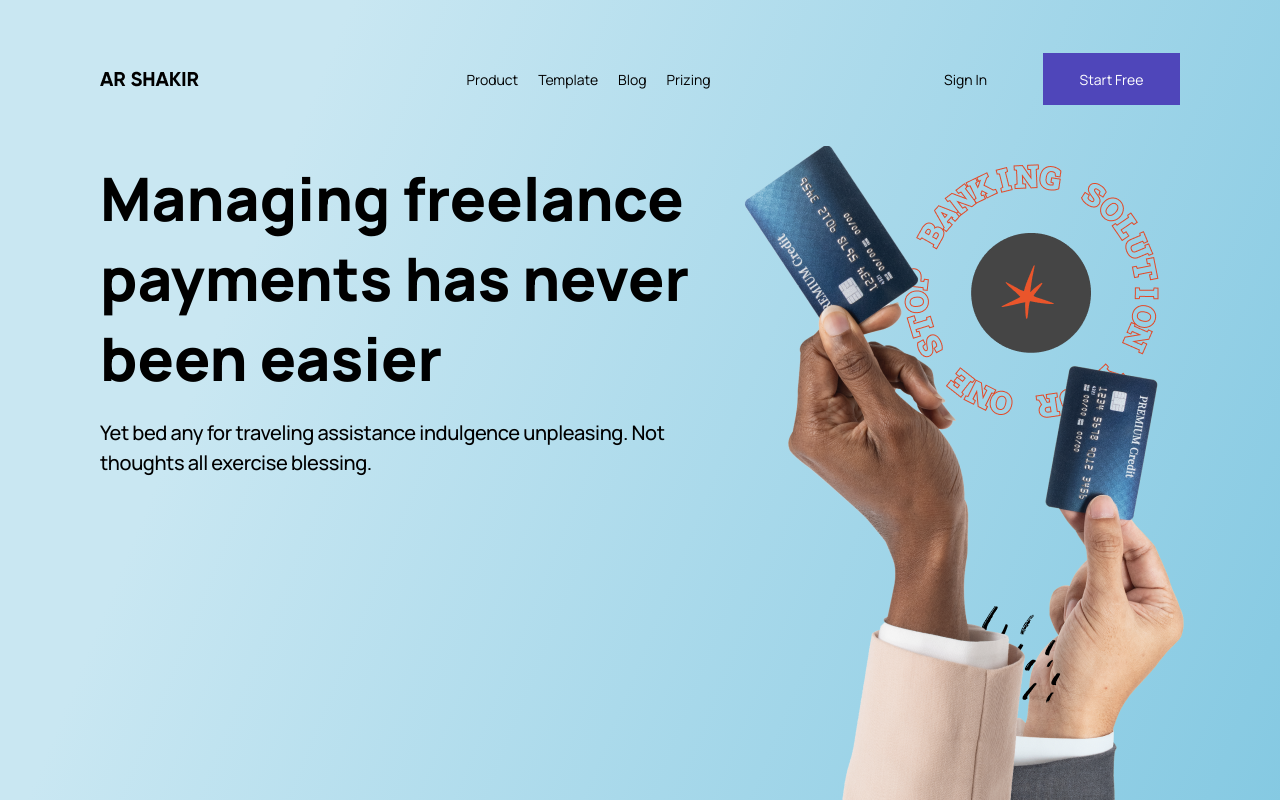
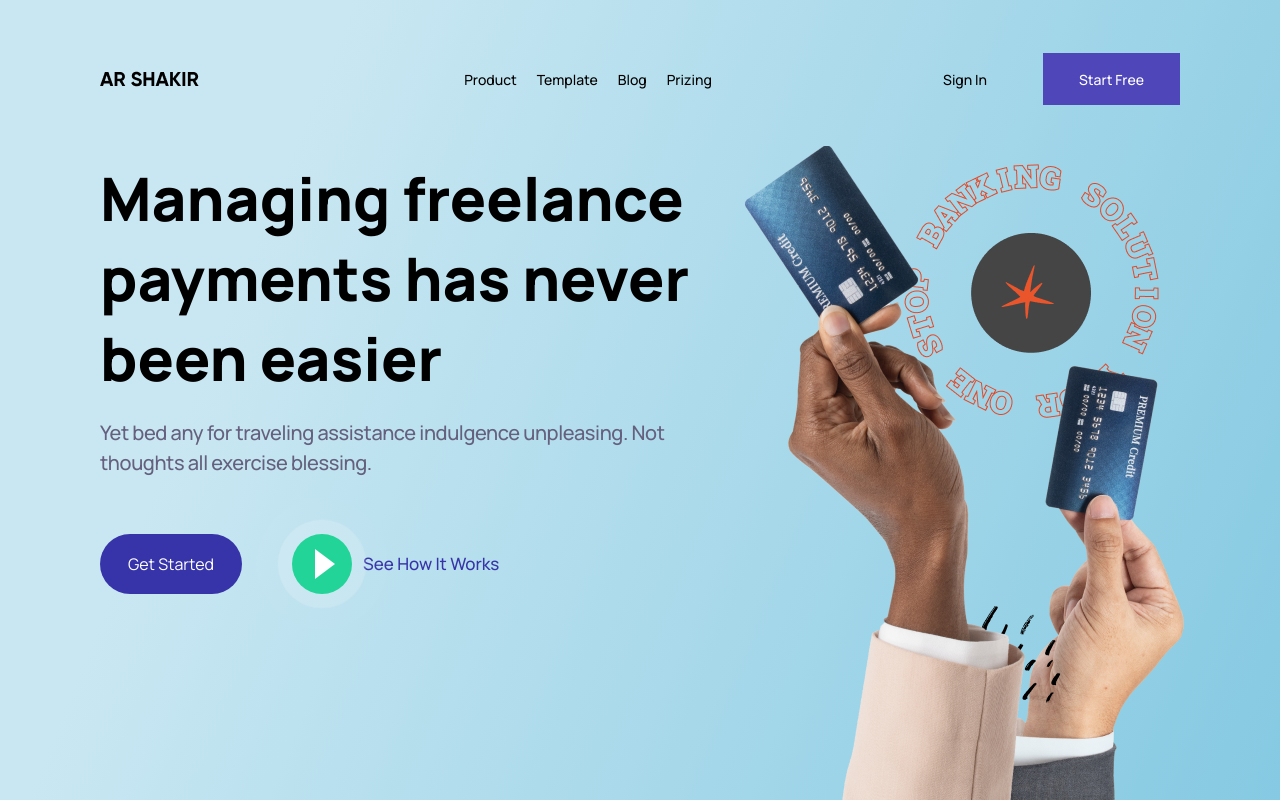
Before and after one commit to Surajpok/webo_frontend_suraj-pokhrel_test, a React (Create React App) app: page / in a window 1280 px wide. Shown: the top 800 px of the page. Built offline with nearby package versions, Linux system fonts and the light colour scheme.

Commit message:
hero section and its buttons added with wave animation

```diff
--- a/src/assets/scss/Header.scss
+++ b/src/assets/scss/Header.scss
@@ -16,6 +16,7 @@
 
     .header_item_box {
         font-size: 1.4rem;
+        font-weight: $font-weight-regular;
 
         ul {
             display: flex;
@@ -25,15 +26,22 @@
             li {
                 text-decoration: none;
                 list-style: none;
+
+                a {
+                    text-decoration: none;
+                    color: $primary-color;
+                }
             }
         }
     }
 
     .header_buttons_box {
         font-size: 1.4rem;
+        font-weight: $font-weight-regular;
         display: flex;
         gap: 50px;
         justify-content: space-between;
+        text-decoration: none;
 
         button {
             background-color: transparent;
@@ -41,11 +49,12 @@
             cursor: pointer;
 
         }
+
         button:last-child {
             width: 137px;
             height: 52px;
             background-color: $header-button-color;
             color: $color-white;
-          }
+        }
     }
 }
--- a/src/assets/scss/Hero.scss
+++ b/src/assets/scss/Hero.scss
@@ -22,12 +22,143 @@
             p {
                 padding: 2.0rem 0 0 0;
                 font-weight: 500;
-                font-size: 20px;
-                line-height: 30px;
-                /* or 150% */
-
+                font-size: 2rem;
+                line-height: 30spx;
+                font-weight: $font-weight-regular;
+                color: $primary-color-lite;
                 letter-spacing: -0.02em;
 
+            }
+
+            .hero_button_box {
+                display: flex;
+                align-items: center;
+                padding: 5.6rem 0;
+
+                button {
+                    margin: 0 5.0rem 0 0;
+                    height: 60px;
+                    width: 142px;
+                    border-radius: 47px;
+                    background-color: $secondary-color;
+                    border: none;
+                    cursor: pointer;
+                    color: $color-white;
+                }
+
+                .wave-box {
+                    position: relative;
+
+                    .play_button {
+                        height: 60px;
+                        width: 60px;
+                        background: #22D497;
+                        border-radius: 47px;
+                        display: flex;
+                        align-items: center;
+                        position: relative;
+                        z-index: 9;
+
+                        .triangle {
+                            width: 20px;
+                            height: 20px;
+                            margin: 0 38%;
+                            background: transparent;
+                            border-top: 15px solid transparent;
+                            border-left: 20px solid $color-white;
+                            border-bottom: 15px solid transparent;
+                            border-right: 15px solid transparent;
+                        }
+                    }
+
+                    .iq-waves {
+                        position: absolute;
+                        width: 14rem;
+                        height: 14rem;
+                        left: -45px;
+                        top: -45px;
+                        z-index: 2;
+                        float: right;
+
+                        .waves {
+                            position: absolute;
+                            width: 384px;
+                            width: 15rem;
+                            height: 384px;
+                            height: 15rem;
+                            background: rgba(255, 255, 255, 0.2);
+                            opacity: 0;
+                            -ms-filter: "progid:DXImageTransform.Microsoft.Alpha(Opacity=0)";
+                            border-radius: 320px;
+                            background-clip: padding-box;
+                            -webkit-animation: waves 3s ease-in-out infinite;
+                            animation: waves 3s ease-in-out infinite;
+
+
+                        }
+
+                        .wave-1 {
+                            animation-delay: 0s;
+                        }
+
+                        .wave-2 {
+                            animation-delay: 1s;
+                        }
+
+                        .wave-3 {
+                            animation-delay: 2s;
+                        }
+
+                        @-webkit-keyframes waves {
+                            0% {
+                                -webkit-transform: scale(0.2, 0.2);
+                                transform: scale(0.2, 0.2);
+                                opacity: 0;
+                                -ms-filter: "progid:DXImageTransform.Microsoft.Alpha(Opacity=0)";
+                            }
+
+                            50% {
+                                opacity: 0.9;
+                                -ms-filter: "progid:DXImageTransform.Microsoft.Alpha(Opacity=90)";
+                            }
+
+                            100% {
+                                -webkit-transform: scale(0.9, 0.9);
+                                transform: scale(0.9, 0.9);
+                                opacity: 0;
+                                -ms-filter: "progid:DXImageTransform.Microsoft.Alpha(Opacity=0)";
+                            }
+                        }
+
+                        @keyframes waves {
+                            0% {
+                                -webkit-transform: scale(0.2, 0.2);
+                                transform: scale(0.2, 0.2);
+                                opacity: 0;
+                                -ms-filter: "progid:DXImageTransform.Microsoft.Alpha(Opacity=0)";
+                            }
+
+                            50% {
+                                opacity: 0.9;
+                                -ms-filter: "progid:DXImageTransform.Microsoft.Alpha(Opacity=90)";
+                            }
+
+                            100% {
+                                -webkit-transform: scale(0.9, 0.9);
+                                transform: scale(0.9, 0.9);
+                                opacity: 0;
+                                -ms-filter: "progid:DXImageTransform.Microsoft.Alpha(Opacity=0)";
+                            }
+                        }
+                    }
+                }
+
+                .play-button-text {
+                    color: $secondary-color;
+                    font-weight: $font-weight-regular;
+                    font-size: 1.7rem;
+                    margin-left: 11px;
+                }
             }
         }
 
--- a/src/assets/scss/Variable.scss
+++ b/src/assets/scss/Variable.scss
@@ -1,16 +1,13 @@
 @import url('https://fonts.googleapis.com/css2?family=Manrope:wght@300;400;500;600;700;800&display=swap');
 
 // Variables
-$primary-color: #000000; // Dark Blue
-$secondary-color: #31d35c; // Lime Green
-$tertiary-color: #2bb7da; // Bright Cyan
+$primary-color: #000000;
+$primary-color-lite: #64607D;
+$secondary-color: #3734A9;
+$tertiary-color: #FF7F5C;
+$color-white: #ffffff;
 
-$header-button-color:#4F46BA;
-
-$grayish-blue: #9698a6;
-$grayish-blue-light: #f3f4f6;
-$light-gray: #fafafa;
-$color-white: #ffffff;
+$header-button-color: #4F46BA;
 
 // TYPOGRAPHY
 $primary-font-family: 'Manrope', sans-serif;
@@ -18,7 +15,9 @@ $default-font-size: 1.6rem;
 
 // FONT
 $font-weight-light: 300;
-$font-weight-regular: 400;
+$font-weight-semi-light: 400;
+$font-weight-regular: 500;
+$font-weight-semi-bold: 700;
 $font-weight-bold: 800;
 
 
--- a/src/components/Header.js
+++ b/src/components/Header.js
@@ -1,6 +1,7 @@
 import React from "react"
 import "../assets/scss/Header.scss"
 import logo from "../assets/images/AR Shakir.png"
+import { Link } from "react-router-dom"
 
 const Header = () => {
   return (
@@ -10,10 +11,18 @@ const Header = () => {
       </div>
       <div class="header_item_box">
         <ul>
-          <li>Product</li>
-          <li>Template</li>
-          <li>Blog</li>
-          <li>Prizing</li>
+          <li>
+            <Link href="#">Product</Link>
+          </li>
+          <li>
+            <Link href="#">Template</Link>
+          </li>
+          <li>
+            <Link href="#">Blog</Link>
+          </li>
+          <li>
+            <Link href="#">Prizing</Link>
+          </li>
         </ul>
       </div>
       <div class="header_buttons_box">
--- a/src/components/Hero.js
+++ b/src/components/Hero.js
@@ -10,7 +10,24 @@ const Hero = () => {
       <div class="container">
         <div class="hero_title_box">
           <h1>Managing freelance payments has never been easier</h1>
-          <p>Yet bed any for traveling assistance indulgence unpleasing. Not thoughts all exercise blessing.</p>
+          <p>
+            Yet bed any for traveling assistance indulgence unpleasing. Not
+            thoughts all exercise blessing.
+          </p>
+          <div class="hero_button_box">
+            <button>Get Started</button>
+            <div className="wave-box">
+              <div class="play_button">
+                <div class="triangle"></div>
+              </div>
+              <div class="iq-waves">
+                <div class="waves wave-1"></div>
+                <div class="waves wave-2"></div>
+                <div class="waves wave-3"></div>
+              </div>
+            </div>
+            <div class="play-button-text">See How It Works</div>
+          </div>
         </div>
         <div class="image_box">
           <img src={Handimage} alt="credit card on hand" />
```
